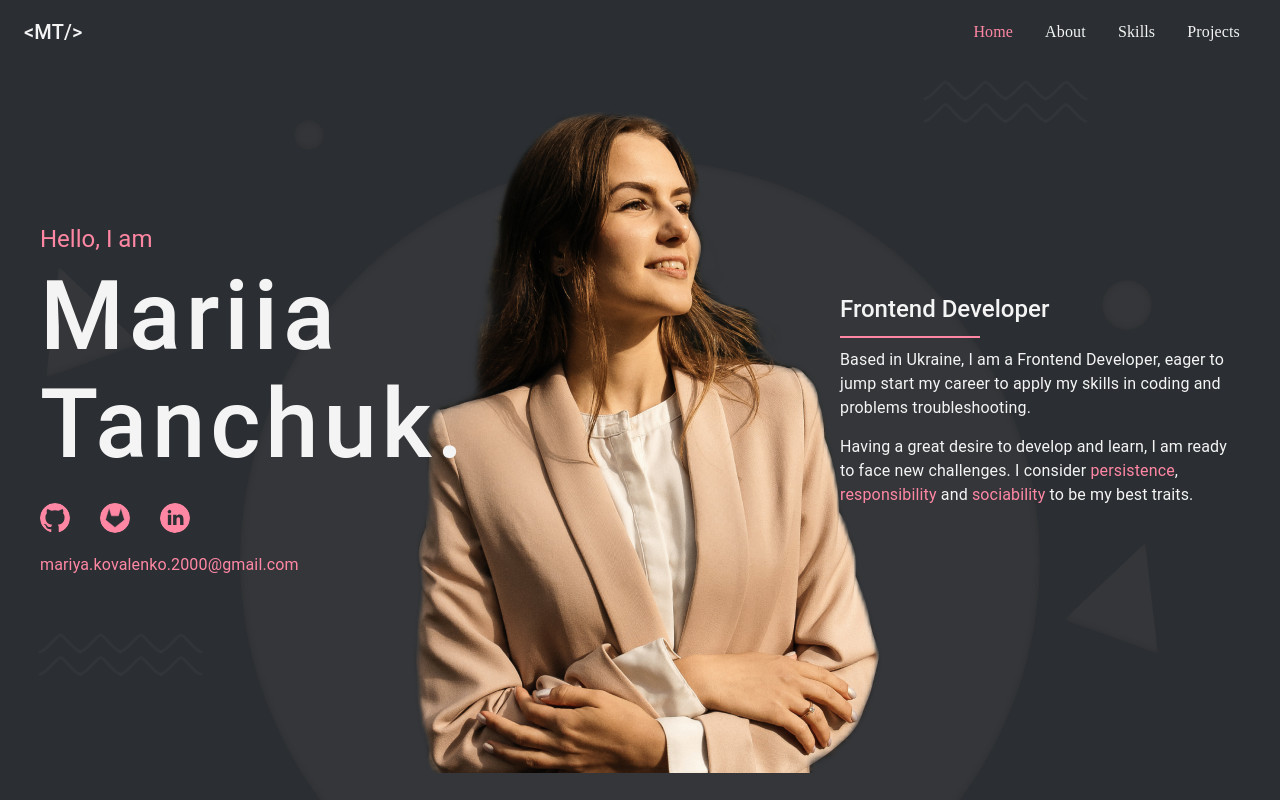
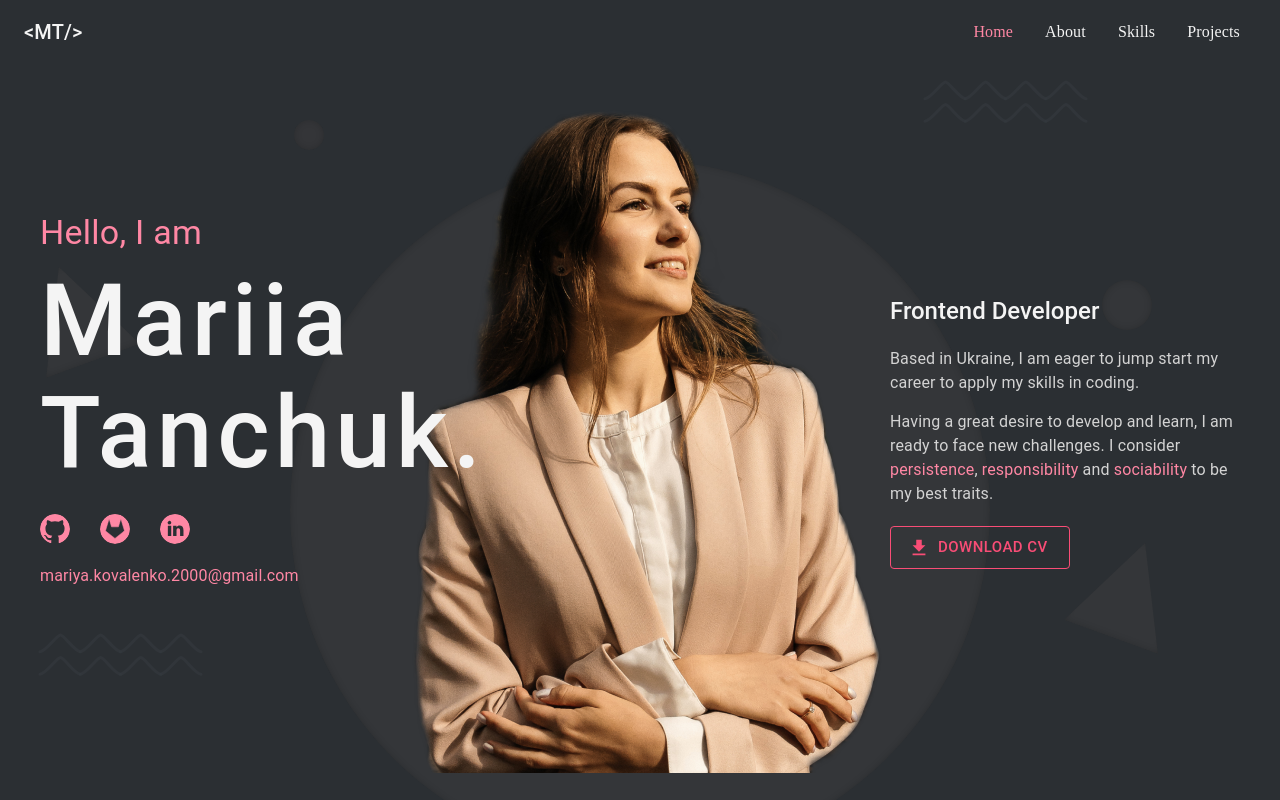
Before and after one commit to Mariia-Kovalenko/portfolio, a React (Create React App) app: page / in a window 1280 px wide. Built offline with nearby package versions, Linux system fonts and the light colour scheme.

Commit message:
added responsiveness to homepage

```diff
--- a/src/Layout/PageLayout/PageLayout.tsx
+++ b/src/Layout/PageLayout/PageLayout.tsx
@@ -13,7 +13,7 @@ import ListItem from "@mui/material/ListItem";
 import ListItemButton from "@mui/material/ListItemButton";
 import { useMediaQuery } from "@mui/material";
 import Header from "../Header/Header";
-import { LIGHT_GREY_BG, WHITE } from "../../utils/styles";
+import { DARK_GREY_BG, LIGHT_GREY_BG, WHITE } from "../../utils/styles";
 import { MENU_ITEMS } from "../../utils/constants";
 import { useEffect } from "react";
 
@@ -24,16 +24,8 @@ const Main = styled("main", { shouldForwardProp: (prop) => prop !== "open" })<{
 }>(({ theme, open }) => ({
     flexGrow: 1,
     padding: 0,
-    transition: theme.transitions.create("margin", {
-        easing: theme.transitions.easing.sharp,
-        duration: theme.transitions.duration.leavingScreen,
-    }),
     marginRight: -drawerWidth,
     ...(open && {
-        transition: theme.transitions.create("margin", {
-            easing: theme.transitions.easing.easeOut,
-            duration: theme.transitions.duration.enteringScreen,
-        }),
         marginRight: 0,
     }),
 }));
@@ -116,7 +108,7 @@ export default function PageLayout({
                 }}
                 PaperProps={{
                     sx: {
-                        background: LIGHT_GREY_BG,
+                        background: DARK_GREY_BG,
                         color: WHITE,
                     },
                 }}
--- a/src/components/Home/Home.tsx
+++ b/src/components/Home/Home.tsx
@@ -1,6 +1,6 @@
-import { Avatar, Box, Link, Typography } from "@mui/material";
+import { Avatar, Box, Button, Link, Typography } from "@mui/material";
 import {
-    CODE_FONT,
+    DARKPINK,
     LIGHT_GREY_BG,
     PINK,
     POLYGON_BG,
@@ -9,6 +9,8 @@ import {
 } from "../../utils/styles";
 import Container from "../../Layout/Container/Container";
 import { useMediaQuery } from "@mui/material";
+import DownloadIcon from "@mui/icons-material/Download";
+import styled from "@emotion/styled";
 
 const homeStyle = {
     background: LIGHT_GREY_BG,
@@ -19,8 +21,8 @@ const homeStyle = {
 };
 
 const circleStyle = {
-    width: "800px",
-    height: "800px",
+    width: "700px",
+    height: "700px",
     borderRadius: "50%",
     background: POLYGON_BG,
     boxShadow: POLYGON_SHADOW,
@@ -48,31 +50,59 @@ const spanStyle = {
 const avatarSize = { height: "30px", width: "30px" };
 
 const sideContainer = {
-    height: "100vh",
     display: "flex",
     flexDirection: "column",
     justifyContent: "center",
     position: "relative",
     zIndex: 3,
+    paddingTop: "64px",
 };
 
+const ColoredButton = styled(Button)({
+    color: DARKPINK,
+    border: `1px solid ${DARKPINK}`,
+    "&:hover": {
+        backgroundColor: "rgba(249, 77, 118, 0.1)",
+        borderColor: DARKPINK,
+        boxShadow: "none",
+    },
+});
+
 function Home() {
+    const isSmallMobile = useMediaQuery("(max-width:540px)");
     const isMobile = useMediaQuery("(max-width:780px)");
+    const isSmallDesktop = useMediaQuery("(max-width:1100px)");
     return (
         <Box sx={homeStyle}>
             <Container>
-                <Box sx={{ display: "flex", justifyContent: 'space-between' }}>
-                    <Box sx={sideContainer}>
-                        <Typography variant='h5' sx={{ color: PINK }} gutterBottom>
+                <Box
+                    sx={{
+                        display: "flex",
+                        flexDirection: isMobile ? "column" : "row",
+                        justifyContent: "space-between",
+                    }}
+                >
+                    <Box
+                        sx={{
+                            ...sideContainer,
+                            paddingTop: isMobile ? "100px" : "0",
+                        }}
+                    >
+                        <Typography
+                            variant="h4"
+                            sx={{ color: PINK }}
+                            gutterBottom
+                        >
                             Hello, I am
                         </Typography>
                         <Typography
-                            variant='h1'
+                            variant="h1"
                             sx={{
+                                fontSize: isMobile ? "75px" : "100px",
                                 fontWeight: "500",
                                 letterSpacing: "0.05em",
                                 lineHeight: "112%",
-                                maxWidth: "50%",
+                                maxWidth: isMobile ? "100%" : "50%",
                                 marginBottom: "25px",
                             }}
                         >
@@ -113,53 +143,91 @@ function Home() {
                         </Link>
                     </Box>
 
-                    <Box sx={sideContainer}>
-                        <Typography variant="h5" fontWeight="500">
+                    <Box
+                        sx={{
+                            ...sideContainer,
+                            height: isMobile
+                                ? "fit-content"
+                                : "calc(100vh - 64px)",
+                        }}
+                    >
+                        <Typography
+                            variant="h5"
+                            fontWeight="500"
+                            sx={{ marginBottom: "20px" }}
+                        >
                             Frontend Developer
                         </Typography>
+                        <Box
+                            sx={{
+                                maxWidth: isMobile ? "100%" : "350px",
+                                color: "lightgrey",
+                            }}
+                        >
+                            <Typography
+                                variant="body1"
+                                sx={{ marginBottom: "15px" }}
+                            >
+                                Based in Ukraine, I am eager to jump start my
+                                career to apply my skills in coding.
+                            </Typography>
+                            <Typography
+                                variant="body1"
+                                sx={{ marginBottom: "20px" }}
+                            >
+                                Having a great desire to develop and learn, I am
+                                ready to face new challenges. I consider
+                                <span style={spanStyle}>
+                                    {" "}
+                                    persistence
+                                </span>,{" "}
+                                <span style={spanStyle}>
+                                    responsibility
+                                </span>{" "}
+                                and <span style={spanStyle}>sociability</span>{" "}
+                                to be my best traits.
+                            </Typography>
+                            <ColoredButton
+                                variant="outlined"
+                                size="large"
+                                fullWidth={isSmallMobile ? true : false}
+                                startIcon={<DownloadIcon />}
+                            >
+                                Download CV
+                            </ColoredButton>
+                        </Box>
+                    </Box>
+                </Box>
 
                 <Box
                     sx={{
-                                width: 140,
-                                height: 2,
-                                background: PINK,
-                                margin: "10px 0",
+                        ...circleStyle,
+                        display: isMobile ? "none" : "block",
                     }}
-                        />
-                        <Typography
-                            variant="body1"
-                            sx={{ maxWidth: "400px", marginBottom: "15px" }}
                 >
-                            Based in Ukraine, I am a Frontend Developer, eager
-                            to jump start my career to apply my skills in coding
-                            and problems troubleshooting.
-                        </Typography>
-                        <Typography variant="body1" sx={{ maxWidth: "400px" }}>
-                            Having a great desire to develop and learn, I am
-                            ready to face new challenges. I consider
-                            <span style={spanStyle}> persistence</span>,{" "}
-                            <span style={spanStyle}>responsibility</span> and{" "}
-                            <span style={spanStyle}>sociability</span> to be my
-                            best traits.
-                        </Typography>
-                    </Box>
-                </Box>
-
-                <Box sx={circleStyle}>
                     <Box
                         sx={{
                             position: "absolute",
                             top: "-50px",
                             left: "50%",
                             transform: "translateX(-50%)",
-                            display: isMobile ? 'none' : 'block'
                         }}
                     >
-                        <img src="/avatar.png" alt="avatar" />
+                        <img
+                            style={{ height: "100%", objectFit: "cover" }}
+                            src="/avatar.png"
+                            alt="avatar"
+                        />
                     </Box>
                 </Box>
             </Container>
 
+            {/* polygons */}
+            <Box
+                sx={{
+                    display: isSmallDesktop ? "none" : "block",
+                }}
+            >
                 <Box
                     sx={{
                         ...polygonBaseStyles,
@@ -226,6 +294,7 @@ function Home() {
                     }}
                 />
             </Box>
+        </Box>
     );
 }
 
--- a/src/index.css
+++ b/src/index.css
@@ -3,7 +3,7 @@ body {
   font-family: -apple-system, 'Roboto', sans-serif;
   -webkit-font-smoothing: antialiased;
   -moz-osx-font-smoothing: grayscale;
-  background: #2B2F33
+  background: #252629
 }
 
 code {
--- a/src/utils/styles.js
+++ b/src/utils/styles.js
@@ -1,6 +1,7 @@
 export const LIGHT_GREY_BG = '#2B2F33';
 export const DARK_GREY_BG = '#252629';
 export const PINK = '#FF87A4';
+export const DARKPINK = '#F94D76';
 export const WHITE = '#f4f4f4';
 export const POLYGON_BG = 'rgba(73, 71, 71, 0.3)';
 
```
Also changed, not shown: 1 other file (tests, documents, lock files or other folders). Lines whose indentation alone changed are shown as unchanged.
